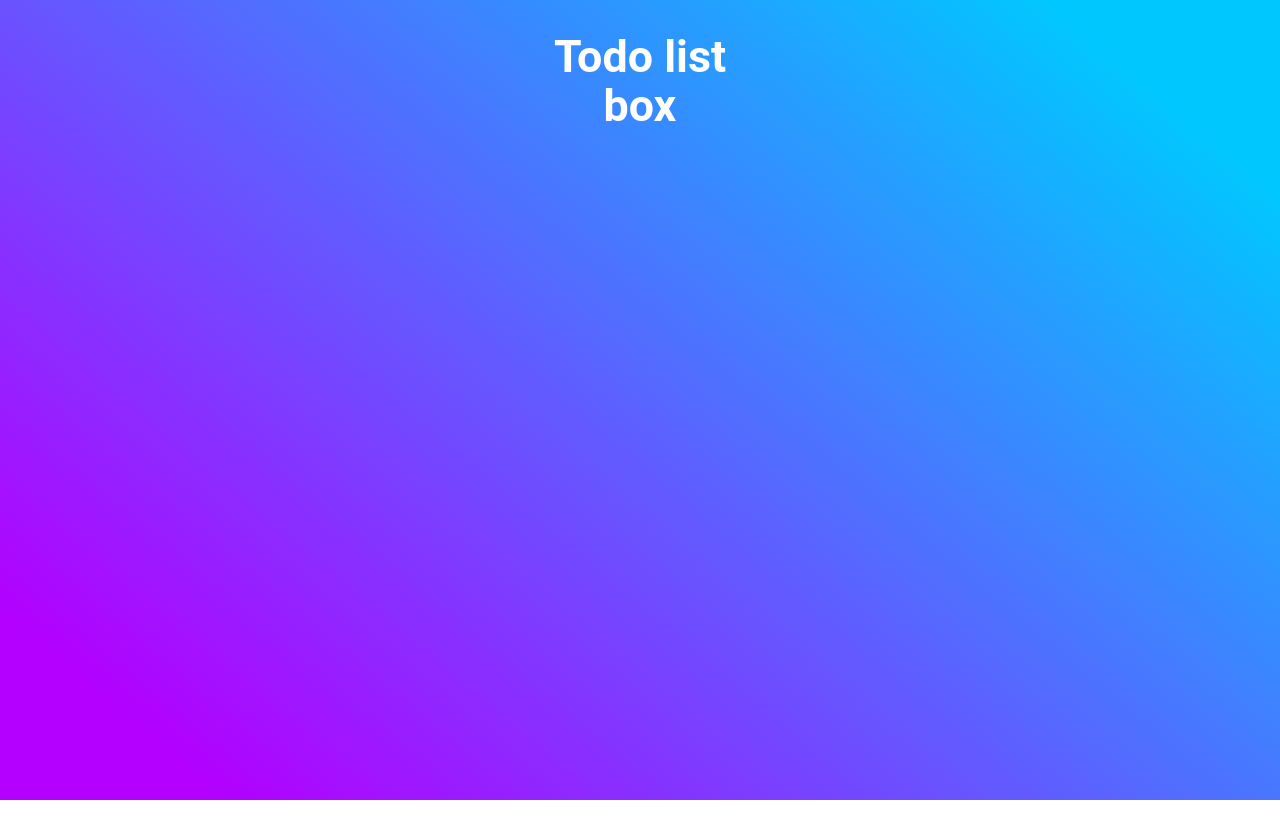
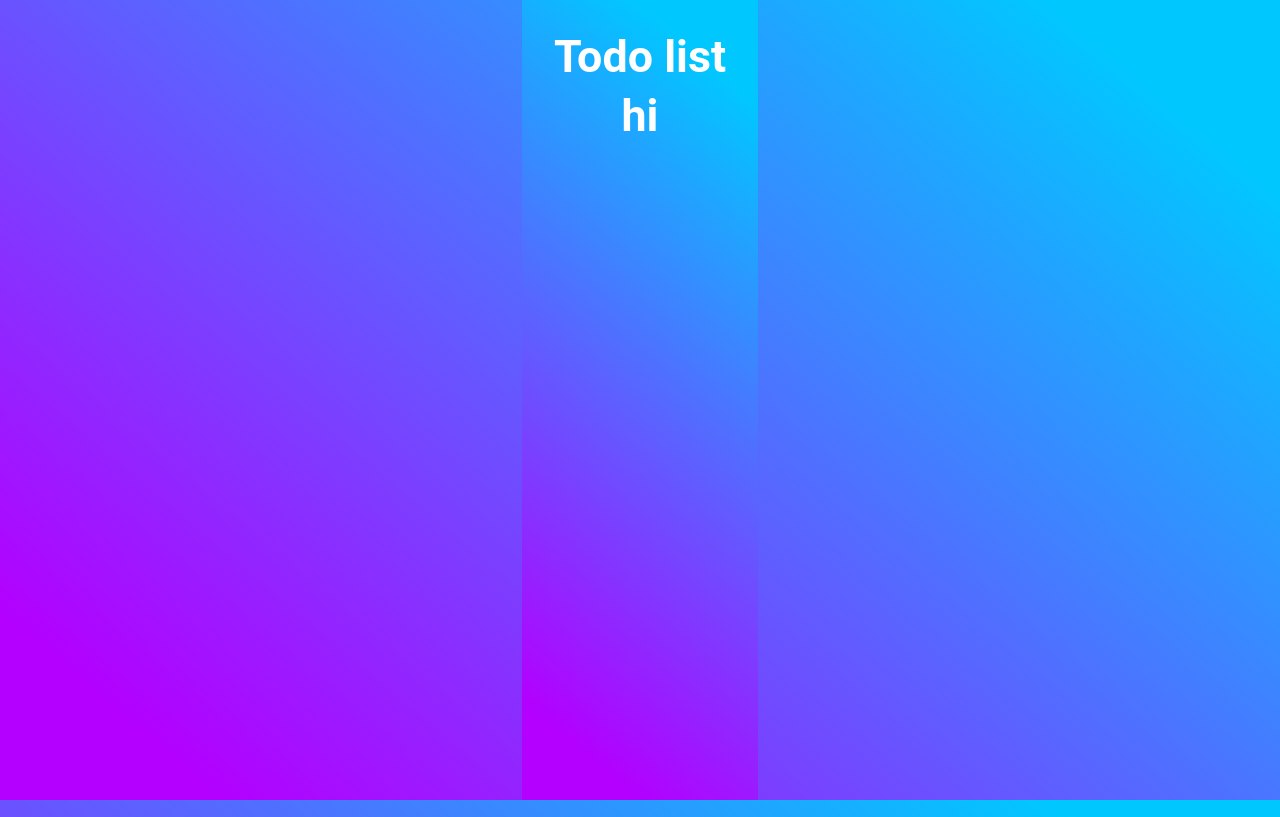
Before and after one commit to Kavery-pm/trello-todo, a React (Vite) app: page / in a window 1280 px wide. Built offline with nearby package versions, Linux system fonts and the light colour scheme.

Commit message:
added the board design

```diff
--- a/src/App.tsx
+++ b/src/App.tsx
@@ -1,6 +1,4 @@
 import { useState } from 'react'
-import reactLogo from './assets/react.svg'
-import viteLogo from '/vite.svg'
 import './App.css'
 import { Board } from './components/Board'
 import Global from './styles/global'
--- a/src/components/Board/index.tsx
+++ b/src/components/Board/index.tsx
@@ -1,6 +1,6 @@
-import { DragDropContext } from 'react-beautiful-dnd';
 
 
+import { Container } from './styles'
 export const Board = () => {
 
 
@@ -10,7 +10,9 @@ export const Board = () => {
 
   return (
   <>
-  <h1>box</h1>
+ <Container>
+    <h1>hi</h1>
+ </Container>
   </>
   )
 }
```
